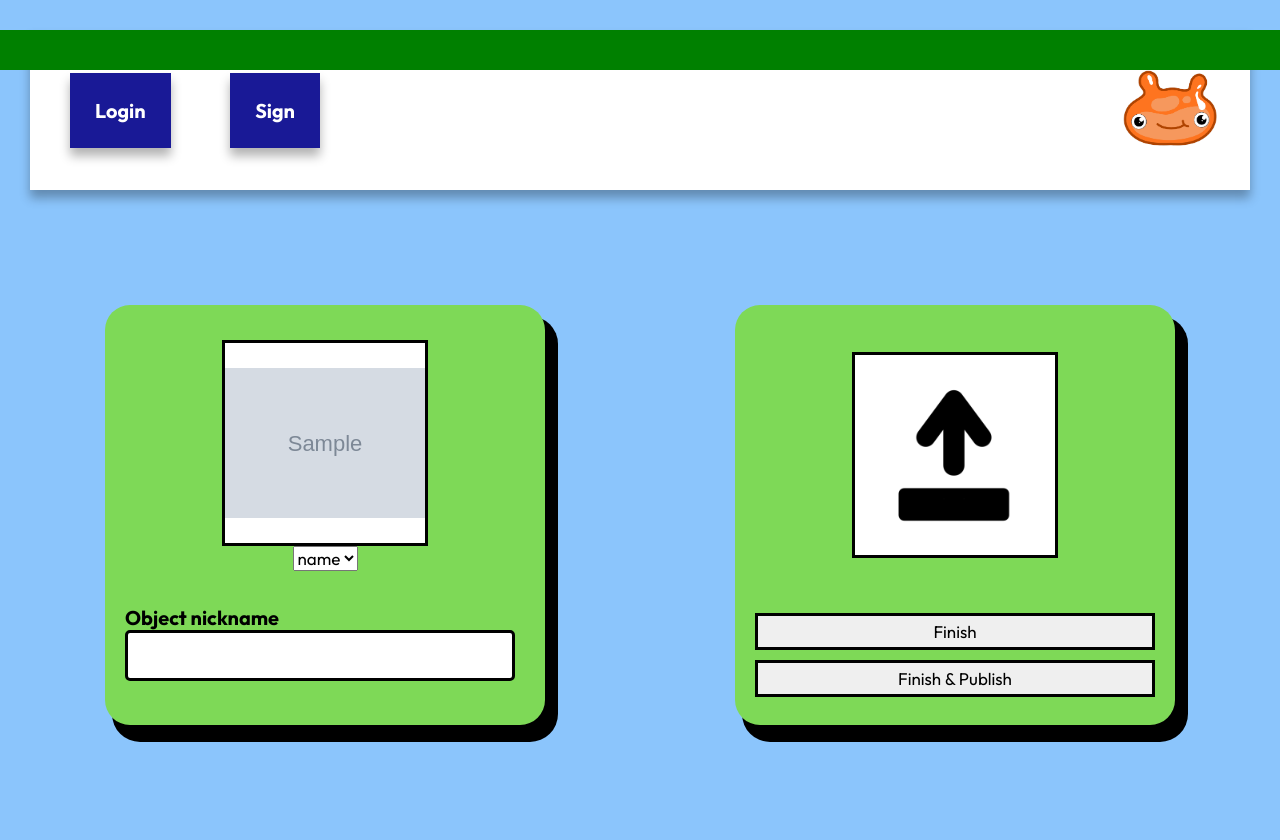
After one commit to TLODOA/TLODOA, a Flask app: template templates/object_creation.html in a window 1280 px wide. The commit adds this page. Run offline with Flask 3, Linux system fonts and the light colour scheme; the template is opened without the code that fills it: most values are stand-ins (such as "Sample title", 1, 10 or a date in 2020); grey boxes marked "Sample" are stand-in pictures; parts of the project's set-up code (start-up, migrations or seed data) failed here and were passed over.

Commit message:
feat basic object creation page

```diff
--- a/database/methods/Icon.py
+++ b/database/methods/Icon.py
@@ -17,8 +17,9 @@ class Icon(Base):
 
     ICONS_PATH = "./static/image/icons"
     ICONS_TYPE = {
-        TYPE_PROFILE: f"{ICONS_PATH}/profile"
-        }
+        TYPE_PROFILE: f"{ICONS_PATH}/profile",
+        TYPE_BID: f"{ICONS_PATH}/bid"
+    }
 
     ##
     def register(path:str, icon_type:int)->None:
--- a/static/script/globals.js
+++ b/static/script/globals.js
@@ -324,3 +324,31 @@ export class UserPage {
             this[i.to].addEventListener(i.type, i.func);
     }
 }
+
+// object_creation.html
+export class ObjectCreation {
+    constructor() {
+        const page_layout = new Layout_1();
+        const ELEMENT_BY_ID = page_layout.ELEMENT_BY_ID;
+
+        //
+        this.CHANGE_SLCT_OBJECT_PHOTO = null;
+
+        //
+        this.OBJECT_PHOTO = ELEMENT_BY_ID["objectCreation_object_photo"];
+        this.SLCT_OBJECT_PHOTO = ELEMENT_BY_ID["objectCreation_select_object_photo"];
+
+        this.BUTT_SUBMIT = ELEMENT_BY_ID["objectCreation_button_submit"]
+        this.BUTT_SUBMIT_AND_PUBLISH = ELEMENT_BY_ID["objectCreation_button_submit_and_publish"];
+    }
+
+    init_eventListeners(){
+        this.eventListeners = [
+            {type: "change", func: this.CHANGE_SLCT_OBJECT_PHOTO, to:"SLCT_OBJECT_PHOTO" }
+        ]
+
+        for(const i of this.eventListeners){
+            this[i.to].addEventListener(i.type, i.func);
+        }
+    }
+}
--- /dev/null
+++ b/static/script/object_creation.js
@@ -0,0 +1,10 @@
+import * as global from "./globals.js"
+
+//
+const objectCreation = new global.ObjectCreation();
+
+objectCreation.CHANGE_SLCT_OBJECT_PHOTO = (e) => {
+    console.log("AAA");
+}
+
+objectCreation.init_eventListeners();
--- a/static/style/layouts/layout_1.css
+++ b/static/style/layouts/layout_1.css
@@ -89,6 +89,8 @@ button:hover{
 .block_1_generic{
     background-color: var(--block_1_color);
     border-radius: 5px;
+
+    box-shadow: 10px 14px 0px 3px rgba(0,0,0,1);
 }
 
 .block_2_generic{
@@ -166,6 +168,8 @@ button:hover{
     list-style: none;
 
     height: 90%;
+
+    overflow-y: scroll;
 }
 
 
@@ -179,6 +183,7 @@ button:hover{
     margin: 0px 0px 10px 0px;
 
     width: 95%;
+    min-height: 65px;
 }
 
 #menu_options li > a {
@@ -208,12 +213,16 @@ button:hover{
     border-radius: 25px;
 }
 
-.user_data_input_get input{
+.user_data_input input{
     padding: 12px;
     margin: 0px 0px 15px 0px;
     border-radius: 5px;
 
     width: 90%;
+
+    border-style: solid;
+    border-width: 3px;
+    border-color: black;
 }
 
 .user_data_input_get{
@@ -257,7 +266,7 @@ button:hover{
     width: 400px;
     height: 400px;
 
-    padding: 5px 20px 5px 20px;
+    padding: 10px 20px 10px 20px;
 }
 
 /* Reduce */
@@ -267,5 +276,7 @@ button:hover{
 
 .reduce__user_data_input{
     height: 500px;
-    width: 450px;
+    width: 550px;
+
+    margin: 0px 0px 20px 0px;
 }
--- /dev/null
+++ b/static/style/object_creation.css
@@ -0,0 +1,79 @@
+/* Object form header */
+#objectCreation_form_object_header {
+    display: grid;
+    grid-template-rows: 70% auto;
+}
+
+.object_photo {
+    display: grid;
+    justify-items: center;
+
+    width: 100%;
+}
+
+.object_photo > img {
+    width: 50%;
+    aspect-ratio: 1 / 1;
+
+    background-color: white;
+    object-fit: contain;
+
+    border-style: solid;
+    border-color: black;
+    border-width: 3px;
+}
+
+#objectCreation_form_object_header > .user_data_input_get {
+    margin: 0px 0px 10px 0px;
+    height: auto;
+}
+
+/* Object physical */
+#objectCreation_form_object_physic {
+    display: grid;
+    grid-template-rows: 70% auto;
+}
+
+
+#objectCreation_form_object_physic > .user_data_input_get {
+    display: grid;
+    height: auto;
+}
+
+#objectCreation_form_object_physic > .user_data_input_get > button {
+    padding: 5px;
+    margin: 5px 0px 5px 0px;
+
+    border-style: solid;
+    border-color: black;
+    border-width: 3px;
+
+    transition: background-color 0.5s, color 0.5s;
+}
+
+#objectCreation_form_object_physic > .user_data_input_get > button:hover{
+    background-color: var(--block_3_color);
+    color: white;
+}
+
+
+.upload_file input[type="file"] {
+    display: none
+}
+
+.upload_file {
+    display: flex;
+    justify-content: center;
+
+    cursor: pointer;
+}
+
+.upload_file > img {
+    width: 50%;
+
+    border-style: solid;
+    border-color: black;
+    border-width: 3px;
+
+    background-color: white;
+}
--- a/templates/default/layout_1.html
+++ b/templates/default/layout_1.html
@@ -64,6 +64,14 @@
                 <div id="menu_main">
                     <ul id="menu_options">
                         <li>
+                            <a href="{{ url_for("view_object_creation") }}">
+                                <h2>
+                                    New object
+                                </h2>
+                            </a>
+                        </li>
+
+                        <li>
                             <a href="{{ url_for("view_user_objects") }}">
                                 <h2>
                                     My objects
--- /dev/null
+++ b/templates/object_creation.html
@@ -0,0 +1,55 @@
+{% extends "default/layout_3.html" %}
+
+{% block page_style %}
+<link rel="stylesheet" href="{{ url_for("static", filename="style/object_creation.css") }}">
+{% endblock %}
+
+{% block page_javascript %}
+<script src="{{ url_for("static", filename="script/object_creation.js") }}" type="module" defer></script>
+{% endblock %}
+
+{% block content_main_1 %}
+<form id="objectCreation_form_object_header" class="block_1_generic user_data_input">
+    <div class="object_photo">
+        <img src="{{ url_for("static", filename=system["icon_default"]) }}" id="objectCreation_object_photo">
+
+        <select id="objectCreation_select_object_photo">
+            {% for i in system["icons"].keys() %}
+
+            {% if system["icons"][i] == system["icon_default"] %}
+            <option value="{{ url_for("static", filename=system["icons"][i]) }}" selected> {{ i }} </option>
+            {% else %}
+            <option value="{{ url_for("static", filename=system["icons"][i]) }}"> {{ i }} </option>
+            {% endif %}
+
+            {% endfor %}
+        </select>
+    </div>
+
+    <div class="user_data_input_get">
+        <label>
+            <h3>
+                Object nickname
+            </h3>
+        </label>
+
+        <input type="text" autocomplete="off" name="object_nickname">
+    </div>
+
+</form>
+{% endblock %}
+
+{% block content_main_2 %}
+<form id="objectCreation_form_object_physic" class="block_1_generic user_data_input">
+    <label class="upload_file">
+        <input type="file" name="object_physic">
+        <img src="{{ url_for("static", filename="image/icons/upload/Upload.png") }}">
+    </label>
+
+    <div class="user_data_input_get">
+        <button id="objectCreation_button_submit">Finish</button>
+        <button id="objectCreation_button_submit_and_publish">Finish & Publish</button>
+    </div>
+
+</form>
+{% endblock %}
```
Also changed, not shown: routers/routers_object.py (added, +18 -0 lines), static/image/icons/bid/Coin_1.png (added), static/image/icons/bid/Coin_2.png (added), static/image/icons/bid/Coin_3.png (added), static/image/icons/bid/Key_1.png (added), static/image/icons/bid/Skin_fallguys.png (added), static/image/icons/bid/Skin_fortnite.png (added), static/image/icons/bid/Skin_minecraft.png (added), static/image/icons/bid/Skin_roblox.png (added), static/image/icons/bid/Skin_rocketLeague.png (added), static/image/icons/upload/Upload.png (added).
